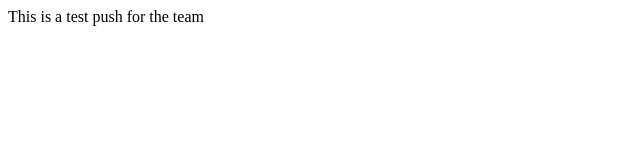
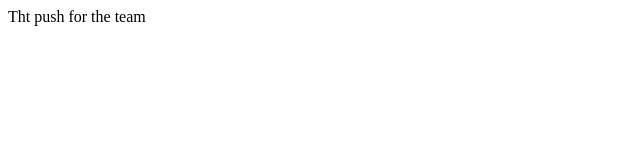
Before and after one commit to danieleyny/MovieTime, a plain HTML site: page index.html in a window 1280 px wide. Shown: the full height of the page, 0-640 px from the left. Drawn offline with Linux system fonts and the light colour scheme.

Commit message:
test commit

```diff
--- a/index.html
+++ b/index.html
@@ -6,6 +6,6 @@
     <title>Film Portfolio</title>
 </head>
 <body>
-    <h>This is a test push for the team</h>
+    <h>Tht push for the team</h>
 </body>
 </html>
```
